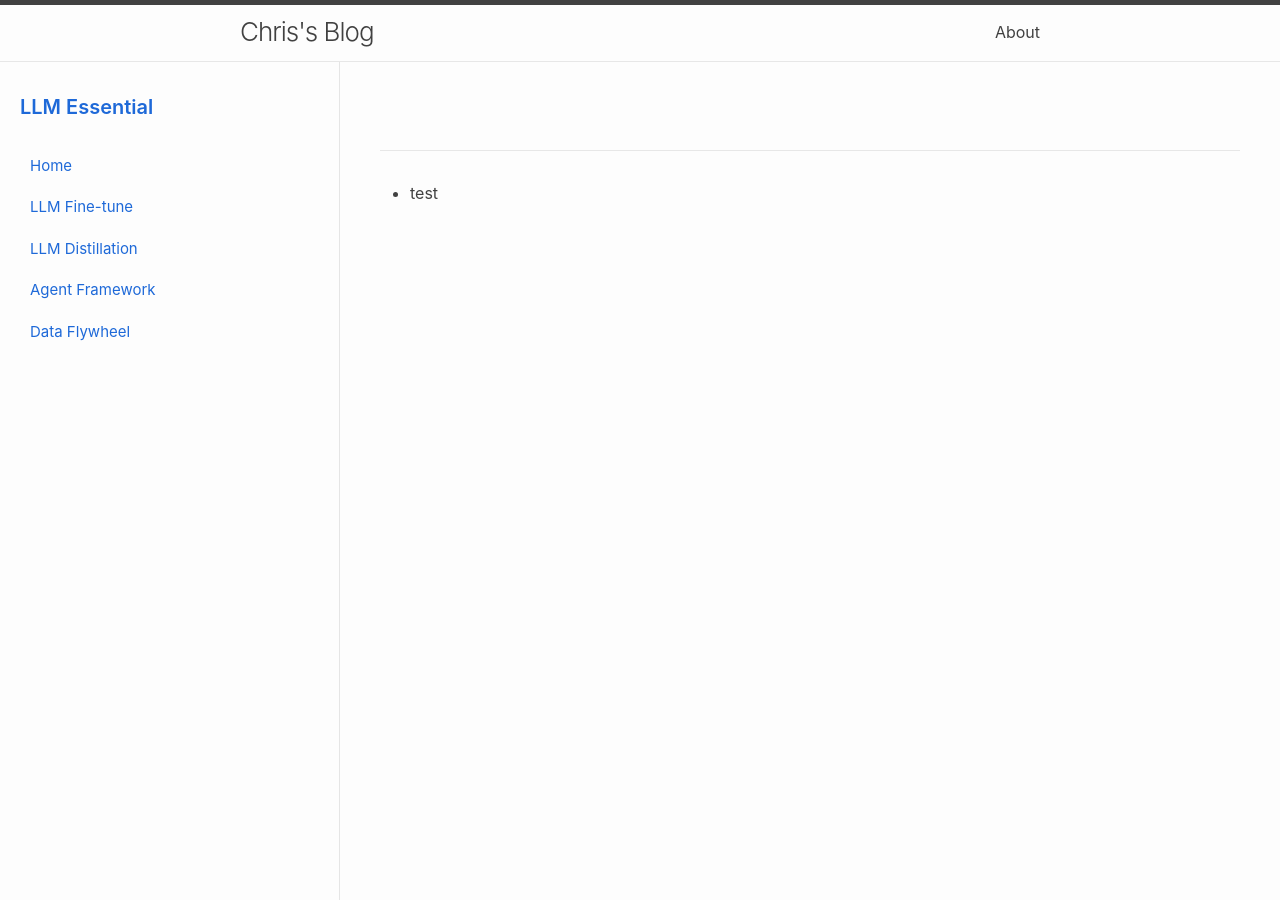
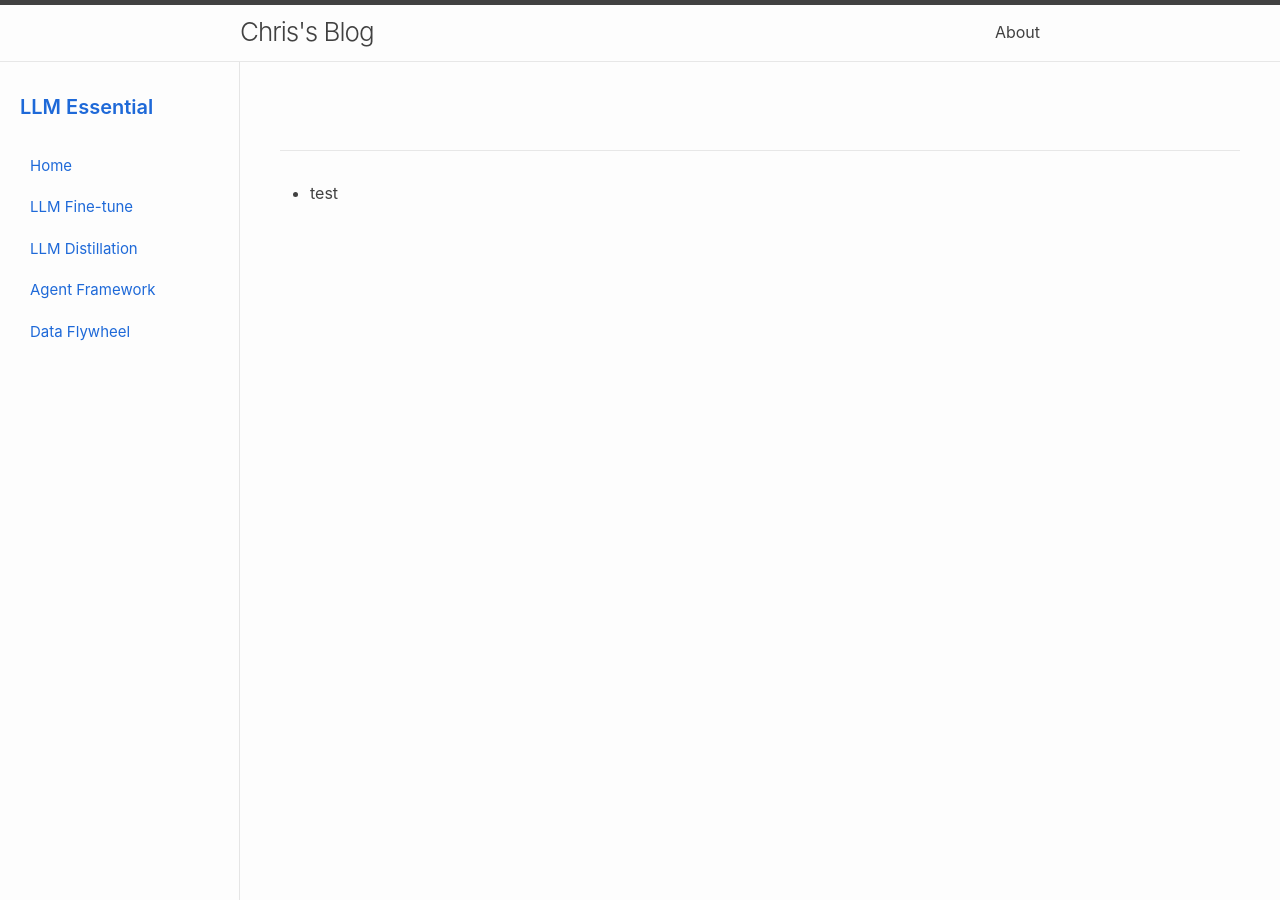
Before and after one commit to ChrisZhu2050/chriszhu2050.github.io, a Jekyll site: the page built from portfolio.md, in a window 1280 px wide and 900 px high. Built offline with Jekyll 4.4.1, drawn with Linux system fonts in a browser that asks for light colours; nearby versions of some CDN libraries; our own code applies the rules of GitHub Pages for plain Markdown files.

Commit message:
Update _base.scss

```diff
--- a/_sass/minima/_base.scss
+++ b/_sass/minima/_base.scss
@@ -311,7 +311,7 @@ table {
    ======================================== */
 
 .sidebar {
-  width: 340px;
+  width: 240px;
   flex-shrink: 0;
 
   padding: 30px 20px;
```
